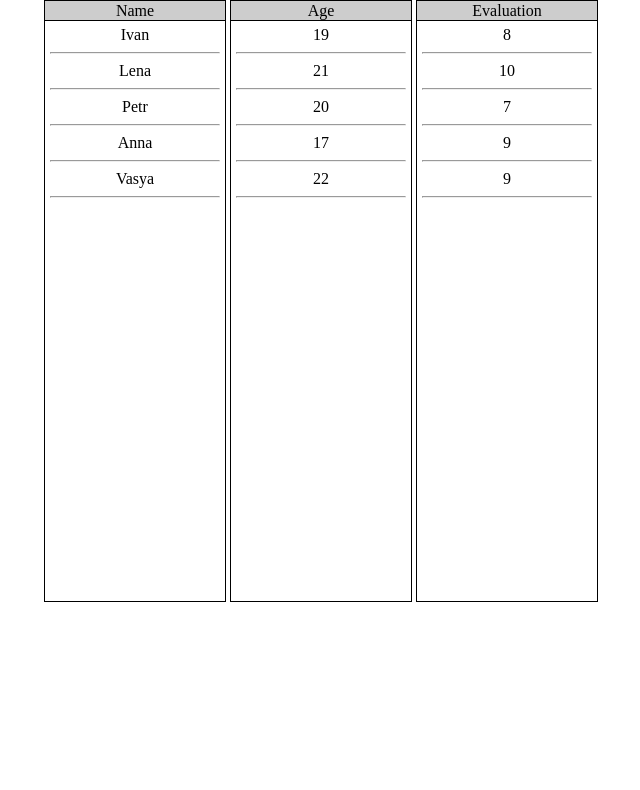
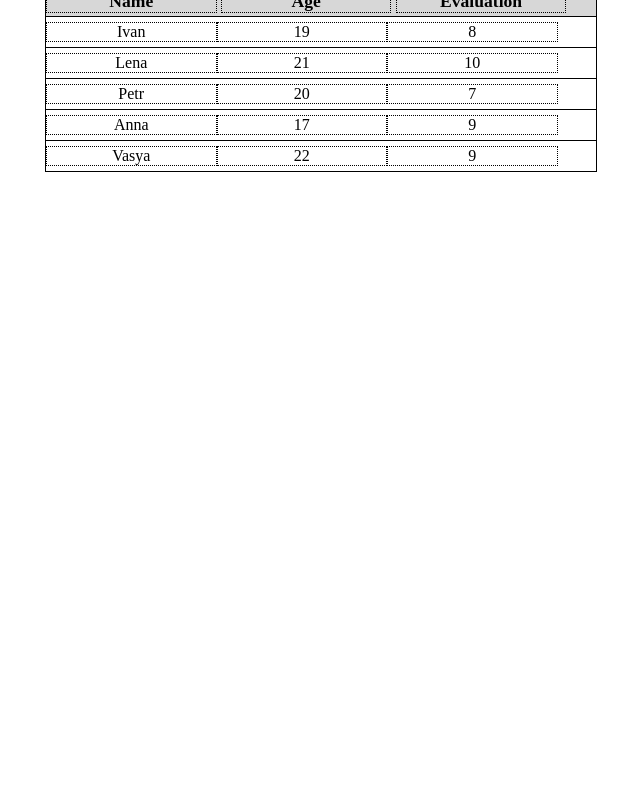
Before and after one commit to Manybeast/some-projects, a plain HTML site: page Students/index.html in a window 1280 px wide. Shown: the part 59-849 px from the top of the page, without its empty margins (319-959 px from the left). After the commit the page ends 800 px from the top, so only its background shows below. Drawn offline with nearby package versions, Linux system fonts and the light colour scheme.

Commit message:
HomeWork_58

```diff
--- a/Students/index.html
+++ b/Students/index.html
@@ -12,20 +12,21 @@
 		</h1>
 	</header>
 	<section class="table">
-		<div>
-			<div class="cell">
-				<div>Name</div>
-				<ul id="name"></ul>
-			</div>
-			<div class="cell">
-				<div>Age</div>
-				<ul id="age"></ul>
-			</div>
-			<div class="cell">
-				<div>Evaluation</div>
-				<ul id="evaluation"></ul>
-			</div>
-		</div>
+		<table>
+			<tr class="cell">
+				<td>
+					<div id="name">
+						Name
+					</div>
+					<div id="age">
+						Age
+					</div>
+					<div id="evaluation">
+						Evaluation
+					</div>
+				</td>
+			</tr>
+		</table>
 
 	</section>
 
--- a/Students/js/view.js
+++ b/Students/js/view.js
@@ -1,39 +1,35 @@
 var View = (function () {
 	function View () {
-		this.name = $('#name');
-		this.age = $('#age');
-		this.evaluation = $('#evaluation');
+		this.output = $('table');
 
 		console.log('init View');
 	}
 
 	View.prototype.createOne = function (item) {
-		var defaultName = '<li data-id="{{id}}">{{name}}</li><hr/>',
-			defaultAge = '<li data-id="{{id}}">{{age}}</li><hr/>',
-			defaultEvaluation = '<li data-id="{{id}}">{{evaluation}}</li><hr/>',
-			newName = defaultName.replace('{{id}}', item.id),
-			newAge = defaultAge.replace('{{id}}', item.id),
-			newEvaluation = defaultEvaluation.replace('{{id}}', item.id);
+		var defaultTemplate = '<tr data-id="{{id}}"><td>'
+				+'<div>{{name}}</div>'
+				+'<div>{{age}}</div>'
+				+'<div>{{evaluation}}</div>'
+				+'</td></tr>',
+			template = defaultTemplate.replace('{{id}}', item.id);
 
-			newName = newName.replace('{{name}}', item.name);
-			newAge = newAge.replace('{{age}}', item.age);
-			newEvaluation = newEvaluation.replace('{{evaluation}}', item.evaluation);
+			template = template.replace('{{name}}', item.name);
+			template = template.replace('{{age}}', item.age);
+			template = template.replace('{{evaluation}}', item.evaluation);
 
-			this.name.append(newName);
-			this.age.append(newAge);
-			this.evaluation.append(newEvaluation);
+			this.view = this.view + template;
 	}
 
 	View.prototype.createAll = function (list) {
 		var self = this;
 
-		this.name.html('');
-		this.age.html('');
-		this.evaluation.html('');
+		this.view = '';
 
 		list.forEach(function (item) {
 			self.createOne(item);
 		});
+
+		this.output.append(this.view);
 	}
 
 	return View;
--- a/Students/styles/style.css
+++ b/Students/styles/style.css
@@ -5,31 +5,27 @@ h1 {
 	text-align: center;
 }
 
-.table {
-	margin: 15px auto;
-	width: 554px;
-	height: 900px;
+table {
+	border: 1px solid black;
+	margin: 0px auto;
+}
+
+table tr td {
+	width: 550px;
+	height: 30px;
+	border: 1px solid black;
+}
+
+table tr td div {
+	display: inline-block;
+	width: 31%;
+	text-align: center;
+	box-sizing: border-box;
+	border: 1px dotted black;
 }
 
 .cell {
-	display: inline-block;
-	width: 180px;
-	height: 600px;
-	border: 1px solid black;
+	font-weight: bold;
+	font-size: 1.1em;
+	background-color: #D7D7D7;
 }
-
-.cell div {
-	width: 180px;
-	height: 20px;
-	border-bottom: 1px solid black;
-	text-align: center;
-	background: #CDCDCD;
-	padding: 0px;
-	line-height: 20px;
-	box-sizing: border-box;
-}
-
-.cell ul {
-	padding: 5px;
-	text-align: center;
-}
```
